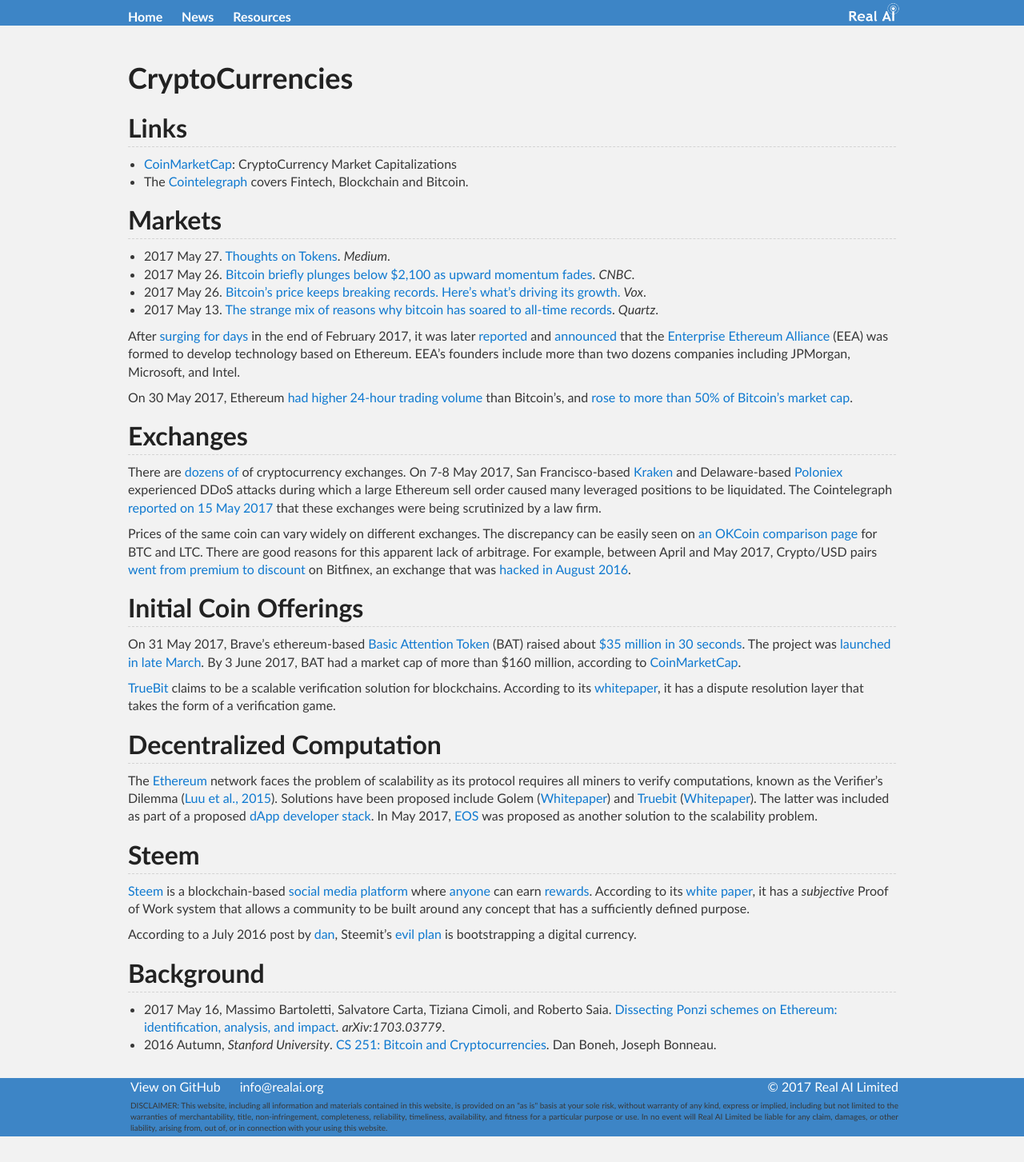
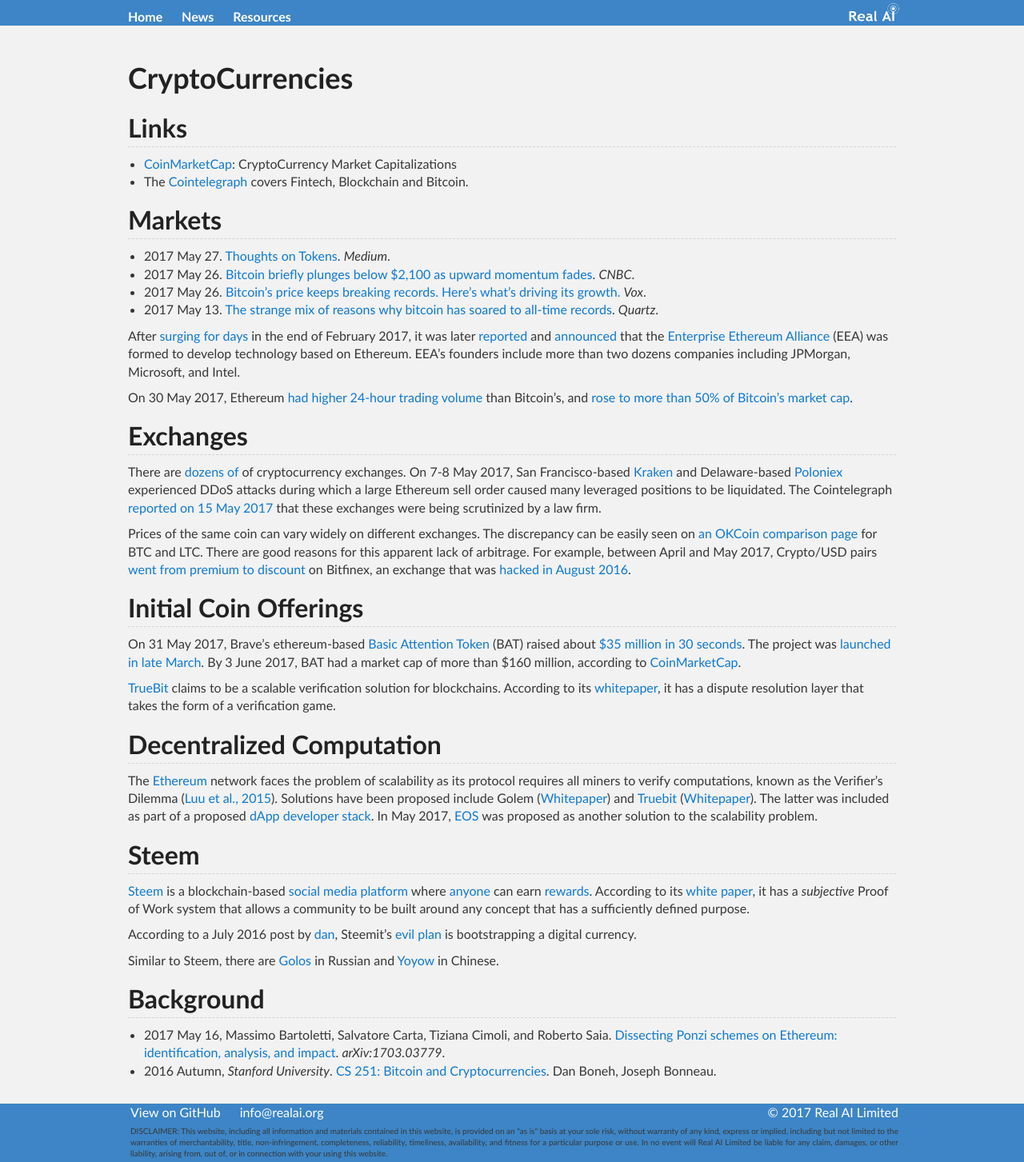
Before and after one commit to Tonywuhk/realai.org, a Jekyll site: the page built from coins.md, in a window 1280 px wide. Shown: the whole page at 80% size. Built offline with Jekyll 4.4.1, drawn with Linux system fonts in a browser that asks for light colours; our own code applies the rules of GitHub Pages for plain Markdown files; comment, search, counter and statistics services are not loaded; the repository's description, which GitHub fills in, is left out; before the commit the page ends 1421 px from its top, so only the background shows below that.

Commit message:
Update coins.md

```diff
--- a/coins.md
+++ b/coins.md
@@ -41,6 +41,8 @@
 
 According to a July 2016 post by [dan](https://steemit.com/@dan), Steemit's [evil plan](https://steemit.com/steem/@dan/steemit-s-evil-plan-for-cryptocurrency-world-domination) is bootstrapping a digital currency.
 
+Similar to Steem, there are [Golos](https://golos.io/) in Russian and [Yoyow](https://yoyow.org/) in Chinese.
+
 ## Background
 
 * 2017 May 16, Massimo Bartoletti, Salvatore Carta, Tiziana Cimoli, and Roberto Saia. [Dissecting Ponzi schemes on Ethereum: identification, analysis, and impact](https://arxiv.org/abs/1703.03779). *arXiv:1703.03779*.
```
